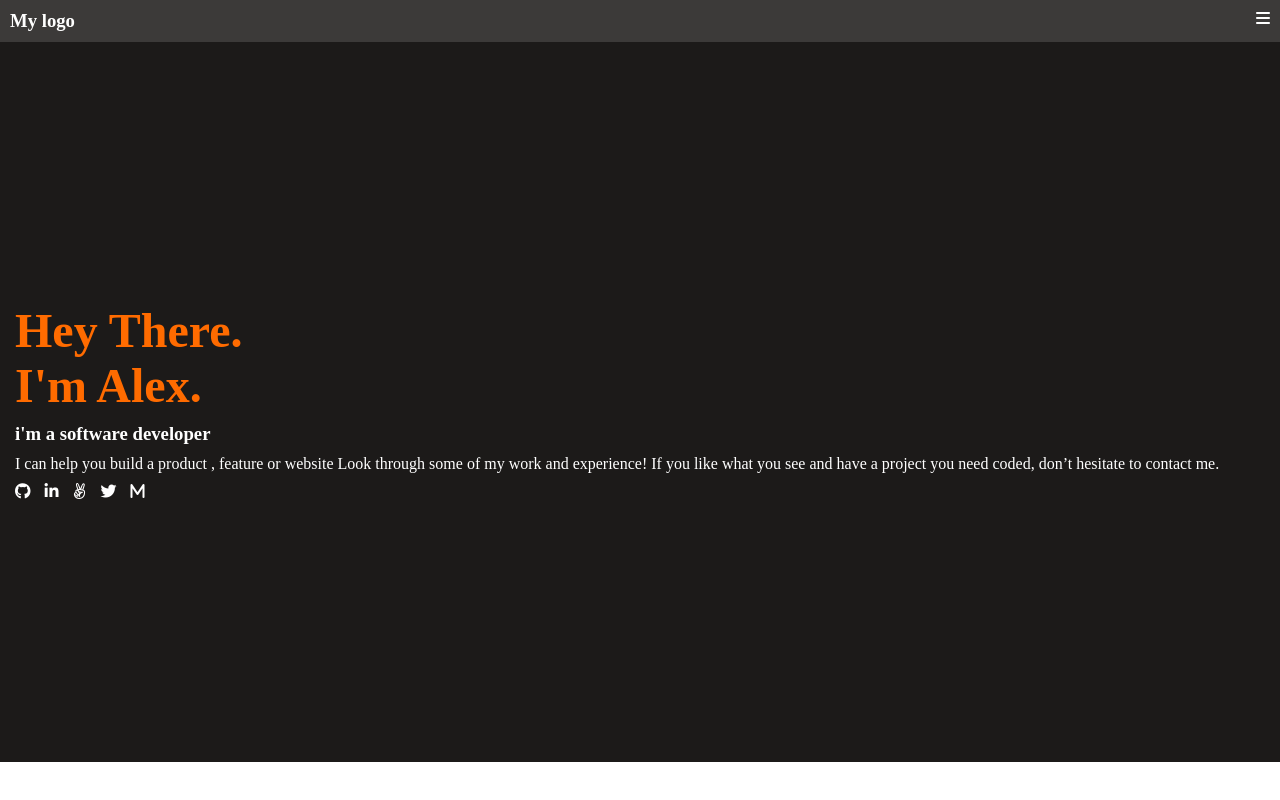
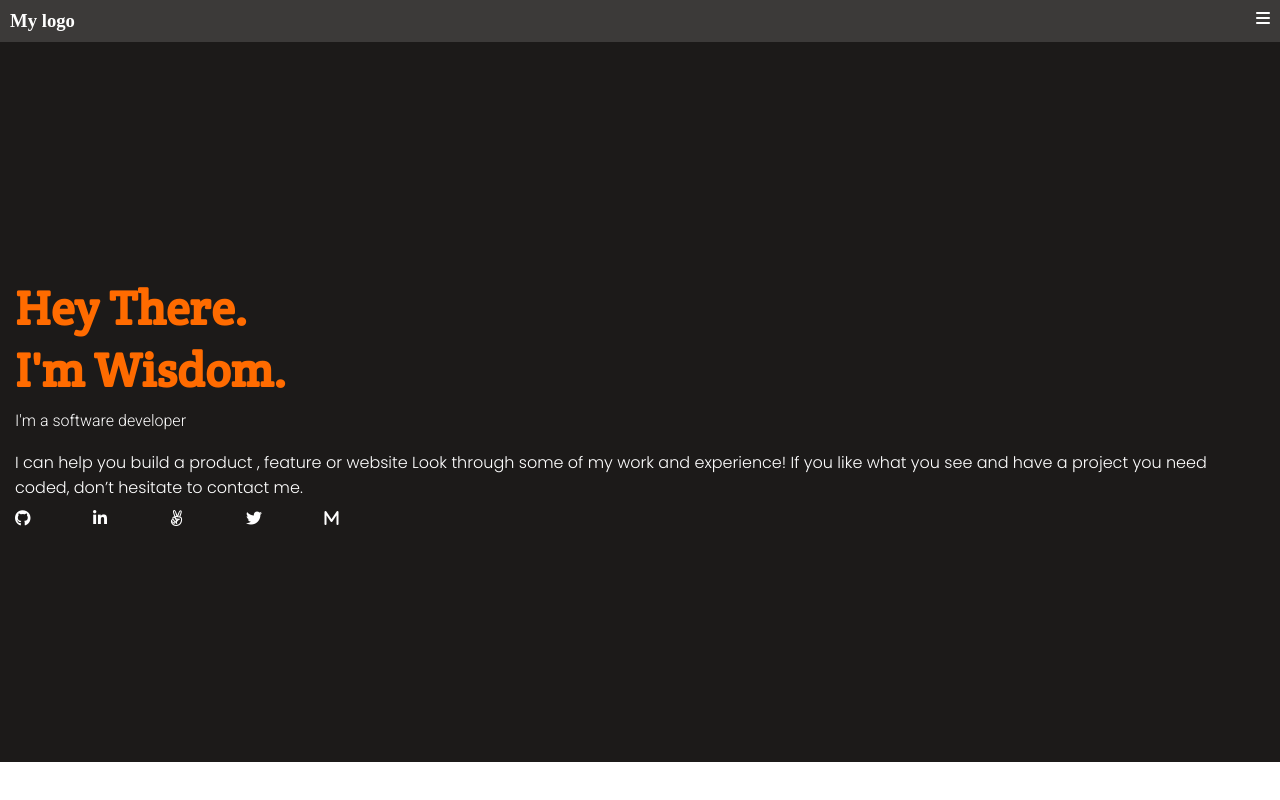
Before and after one commit to Wisdomibu/Portfolio, a plain HTML site: page index.html in a window 1280 px wide. Drawn offline with Linux system fonts and the light colour scheme.

Commit message:
add new html and css files

```diff
--- a/index.html
+++ b/index.html
@@ -15,28 +15,49 @@
     />
   </head>
   <body>
-    <div>
+    <header>
+      <a href="">
+        <h3>My logo</h3>
+      </a>
       <nav>
-        <h3>My logo</h3>
         <i class="fa-solid fa-bars"></i>
       </nav>
-    </div>
-    <div class="landing">
-      <h1>Hey There.</h1>
-      <h1>I'm Alex.</h1>
-      <h3>i'm a software developer</h3>
-      <p>
+    </header>
+    <section class="landing">
+      <h1>
+        Hey There. <br />
+        I'm Wisdom.
+      </h1>
+      <p class="roboto">I'm a software developer</p>
+      <p class="description">
         I can help you build a product , feature or website Look through some of
         my work and experience! If you like what you see and have a project you
         need coded, don’t hesitate to contact me.
       </p>
-      <div class="icons">
-        <i class="fa-brands fa-github"></i>
-        <i class="fa-brands fa-linkedin-in"></i>
-        <i class="fa-brands fa-angellist"></i>
-        <i class="fa-brands fa-twitter"></i>
-        <i class="fa-solid fa-m"></i>
-      </div>
-    </div>
+
+      <ul class="icons">
+        <li>
+          <a href="https://github.com/Wisdomibu">
+            <i class="fa-brands fa-github"></i>
+          </a>
+        </li>
+        <li>
+          <a href="www.linkedin.com/in/wisdom-ibu"
+            ><i class="fa-brands fa-linkedin-in"></i
+          ></a>
+        </li>
+        <li>
+          <a href=""><i class="fa-brands fa-angellist"></i></a>
+        </li>
+        <li>
+          <a href="https://twitter.com/iSmoo_th?t=G_QTd8-UqHT8btYMUe0tRw&s=08">
+            <i class="fa-brands fa-twitter"></i>
+          </a>
+        </li>
+        <li>
+          <a href=""><i class="fa-solid fa-m"></i></a>
+        </li>
+      </ul>
+    </section>
   </body>
 </html>
--- a/style.css
+++ b/style.css
@@ -1,10 +1,14 @@
+@import url("https://fonts.googleapis.com/css2?family=Crete+Round&display=swap");
+@import url("https://fonts.googleapis.com/css2?family=Crete+Round&family=Roboto:ital,wght@0,300;1,300&display=swap");
+@import url("https://fonts.googleapis.com/css2?family=Poppins:wght@300&display=swap");
+
 * {
   margin: 0;
   padding: 0;
   box-sizing: border-box;
 }
 
-nav {
+header {
   background-color: #3c3a39;
   color: white;
   display: flex;
@@ -28,16 +32,35 @@ nav {
 h1 {
   color: #ff6b00;
   font-size: 3rem;
+  font-family: "Crete Round", serif;
 }
 
-.landing > h3 {
+.landing > p {
   margin: 10px 0;
 }
 
-.icons {
+/* .icons {
   margin-top: 10px;
+} */
+
+
+ul {
+  list-style-type: none;
+  display: flex;
+  gap:5%;
 }
 
-.icons > i {
-  margin-right: 10px;
+
+
+.roboto {
+  font-family: "Roboto", sans-serif;
 }
+
+.description {
+  font-family: "Poppins", sans-serif;
+}
+
+a {
+    color: inherit;
+    text-decoration: none;
+  }
```
